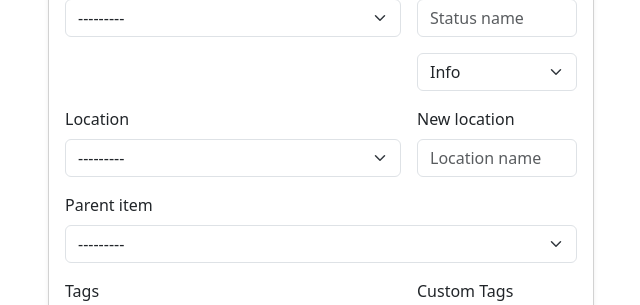
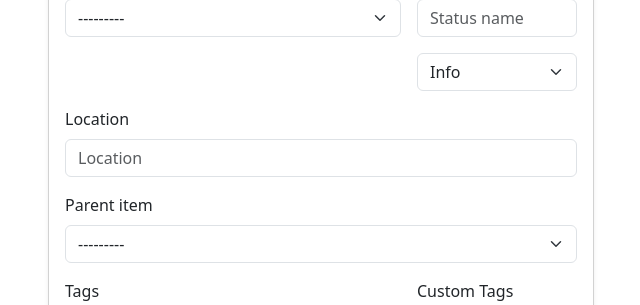
Before and after one commit to andremiller/django-partvault, a Django app: page /items/new/ in a window 1280 px wide. Shown: the part 863-1168 px from the top of the page, without its empty margins (319-959 px from the left). Run offline with Django 5.2, Linux system fonts and the light colour scheme; a user stored in the database is signed in; tables that the repository leaves empty hold one stand-in row (values such as "Sample post"); some libraries are stand-ins or nearby versions.

Commit message:
Changed location to text field

```diff
--- a/partvault/admin.py
+++ b/partvault/admin.py
@@ -9,7 +9,6 @@ from .models import (
     Item,
     Link,
     LinkType,
-    Location,
     Manufacturer,
     Photo,
     Profile,
@@ -64,7 +63,6 @@ class StatusAdmin(admin.ModelAdmin):
 
 admin.site.register(AssetTagSequence)
 admin.site.register(Collection)
-admin.site.register(Location)
 admin.site.register(DocumentType)
 admin.site.register(Document)
 admin.site.register(LinkType)
--- a/partvault/forms.py
+++ b/partvault/forms.py
@@ -11,7 +11,6 @@ from .models import (
     Document,
     Item,
     Link,
-    Location,
     Manufacturer,
     Photo,
     Profile,
@@ -108,7 +107,6 @@ class ItemForm(forms.ModelForm):
     def _limit_related_querysets(self, collection):
         if collection is None:
             self.fields["category"].queryset = Category.objects.none()
-            self.fields["location"].queryset = Location.objects.none()
             self.fields["manufacturer"].queryset = Manufacturer.objects.none()
             self.fields["status"].queryset = Status.objects.none()
             self.fields["parent_item"].queryset = Item.objects.none()
@@ -119,9 +117,6 @@ class ItemForm(forms.ModelForm):
         owner_id = owner.id
         user_filter = Q(user=owner) | Q(user__isnull=True)
         self.fields["category"].queryset = Category.objects.filter(user_filter)
-        self.fields["location"].queryset = Location.objects.filter(
-            collection=collection
-        )
         self.fields["manufacturer"].queryset = Manufacturer.objects.filter(user_filter)
         self.fields["status"].queryset = Status.objects.filter(user_filter)
         parent_queryset = Item.objects.filter(collection=collection)
@@ -145,11 +140,14 @@ class ItemForm(forms.ModelForm):
     def clean_name(self):
         return (self.cleaned_data.get("name") or "").strip()
 
+    def clean_location(self):
+        return (self.cleaned_data.get("location") or "").strip()
+
     def clean(self):
         cleaned_data = super().clean()
         collection = cleaned_data.get("collection")
         owner_id = collection.owner_id if collection else None
-        collection_fields = ["location", "parent_item"]
+        collection_fields = ["parent_item"]
         user_fields = ["category", "manufacturer", "status"]
         for field_name in collection_fields:
             value = cleaned_data.get(field_name)
@@ -188,15 +186,6 @@ class UserProfileForm(forms.ModelForm):
 class CategoryForm(forms.ModelForm):
     class Meta:
         model = Category
-        fields = ["name"]
-
-    def clean_name(self):
-        return self.cleaned_data["name"].strip()
-
-
-class LocationForm(forms.ModelForm):
-    class Meta:
-        model = Location
         fields = ["name"]
 
     def clean_name(self):
--- a/partvault/models.py
+++ b/partvault/models.py
@@ -69,17 +69,6 @@ class Category(models.Model):
         return self.name
 
 
-class Location(models.Model):
-    collection = models.ForeignKey(Collection, on_delete=models.CASCADE)
-    name = models.CharField(max_length=120)
-
-    class Meta:
-        verbose_name_plural = "locations"
-
-    def __str__(self) -> str:
-        return self.name
-
-
 class Tag(models.Model):
     user = models.ForeignKey(
         get_user_model(), null=True, blank=True, on_delete=models.CASCADE
@@ -144,9 +133,7 @@ class Item(models.Model):
     category = models.ForeignKey(
         Category, null=True, blank=True, on_delete=models.SET_NULL
     )
-    location = models.ForeignKey(
-        Location, null=True, blank=True, on_delete=models.SET_NULL
-    )
+    location = models.CharField(max_length=120, blank=True)
     manufacturer = models.ForeignKey(
         Manufacturer, null=True, blank=True, on_delete=models.SET_NULL
     )
--- a/partvault/templates/partvault/item_form.html
+++ b/partvault/templates/partvault/item_form.html
@@ -52,18 +52,7 @@
                             {% endfor %}
                         </div>
                     </div>
-                    <div class="row g-3">
-                        <div class="col-md-8">
-                            {% bootstrap_field form.location %}
-                        </div>
-                        <div class="col-md-4">
-                            <label class="form-label">New location</label>
-                            {{ location_formset.management_form }}
-                            {% for related_form in location_formset %}
-                                {% bootstrap_field related_form.name show_label=False placeholder="Location name" %}
-                            {% endfor %}
-                        </div>
-                    </div>
+                    {% bootstrap_field form.location %}
                     {% bootstrap_field form.parent_item %}
                     <div class="row g-3">
                         <div class="col-md-8">
--- a/partvault/views.py
+++ b/partvault/views.py
@@ -24,7 +24,6 @@ from .models import (
     Item,
     Link,
     LinkType,
-    Location,
     Manufacturer,
     Photo,
     Profile,
@@ -37,7 +36,6 @@ from .forms import (
     DocumentForm,
     ItemForm,
     LinkForm,
-    LocationForm,
     ManufacturerForm,
     PhotoForm,
     ProfileForm,
@@ -192,7 +190,7 @@ def items(request, collection_id):
             request.user.profile.save(update_fields=["active_collection"])
     item_list = (
         Item.objects.filter(collection=collection)
-        .select_related("category", "location", "manufacturer", "status")
+        .select_related("category", "manufacturer", "status")
         .prefetch_related("tags")
         .prefetch_related(
             Prefetch(
@@ -285,7 +283,6 @@ def item(request, item_id):
     item_queryset = Item.objects.select_related(
         "category",
         "collection",
-        "location",
         "manufacturer",
         "parent_item",
         "parent_item__category",
@@ -350,13 +347,11 @@ def item_by_asset_tag(request, asset_tag):
 
 def _build_item_formsets(post_data=None):
     CategoryFormSet = formset_factory(CategoryForm, extra=1)
-    LocationFormSet = formset_factory(LocationForm, extra=1)
     ManufacturerFormSet = formset_factory(ManufacturerForm, extra=1)
     StatusFormSet = formset_factory(StatusForm, extra=1)
     TagFormSet = formset_factory(TagForm, extra=2)
     return {
         "category_formset": CategoryFormSet(post_data, prefix="category"),
-        "location_formset": LocationFormSet(post_data, prefix="location"),
         "manufacturer_formset": ManufacturerFormSet(post_data, prefix="manufacturer"),
         "status_formset": StatusFormSet(post_data, prefix="status"),
         "tag_formset": TagFormSet(post_data, prefix="tag"),
@@ -375,19 +370,6 @@ def _save_user_inline_objects(formset, model, user):
         if "color" in form.cleaned_data and form.cleaned_data.get("color"):
             defaults["color"] = form.cleaned_data["color"]
         obj, _ = model.objects.get_or_create(user=user, name=name, defaults=defaults)
-        created.append(obj)
-    return created
-
-
-def _save_collection_inline_objects(formset, model, collection):
-    created = []
-    for form in formset:
-        if not form.cleaned_data:
-            continue
-        name = form.cleaned_data.get("name", "").strip()
-        if not name:
-            continue
-        obj, _ = model.objects.get_or_create(collection=collection, name=name)
         created.append(obj)
     return created
 
@@ -525,9 +507,6 @@ def item_create(request):
                 new_categories = _save_user_inline_objects(
                     formsets["category_formset"], Category, collection.owner
                 )
-                new_locations = _save_collection_inline_objects(
-                    formsets["location_formset"], Location, collection
-                )
                 new_manufacturers = _save_user_inline_objects(
                     formsets["manufacturer_formset"], Manufacturer, collection.owner
                 )
@@ -539,17 +518,13 @@ def item_create(request):
                 )
                 if not item.category and new_categories:
                     item.category = new_categories[0]
-                if not item.location and new_locations:
-                    item.location = new_locations[0]
                 if not item.manufacturer and new_manufacturers:
                     item.manufacturer = new_manufacturers[0]
                 if not item.status and new_statuses:
                     item.status = new_statuses[0]
                 if new_tags:
                     item.tags.add(*new_tags)
-                item.save(
-                    update_fields=["category", "location", "manufacturer", "status"]
-                )
+                item.save(update_fields=["category", "manufacturer", "status"])
                 messages.success(request, "Item created.")
                 return redirect("item", item_id=item.id)
     else:
@@ -598,9 +573,6 @@ def item_edit(request, item_id):
                 new_categories = _save_user_inline_objects(
                     formsets["category_formset"], Category, collection.owner
                 )
-                new_locations = _save_collection_inline_objects(
-                    formsets["location_formset"], Location, collection
-                )
                 new_manufacturers = _save_user_inline_objects(
                     formsets["manufacturer_formset"], Manufacturer, collection.owner
                 )
@@ -612,17 +584,13 @@ def item_edit(request, item_id):
                 )
                 if not item.category and new_categories:
                     item.category = new_categories[0]
-                if not item.location and new_locations:
-                    item.location = new_locations[0]
                 if not item.manufacturer and new_manufacturers:
                     item.manufacturer = new_manufacturers[0]
                 if not item.status and new_statuses:
                     item.status = new_statuses[0]
                 if new_tags:
                     item.tags.add(*new_tags)
-                item.save(
-                    update_fields=["category", "location", "manufacturer", "status"]
-                )
+                item.save(update_fields=["category", "manufacturer", "status"])
                 messages.success(request, "Item updated.")
                 return redirect("item", item_id=item.id)
     else:
```
Also changed, not shown: partvault/migrations/0015_replace_location_with_text.py (added).
